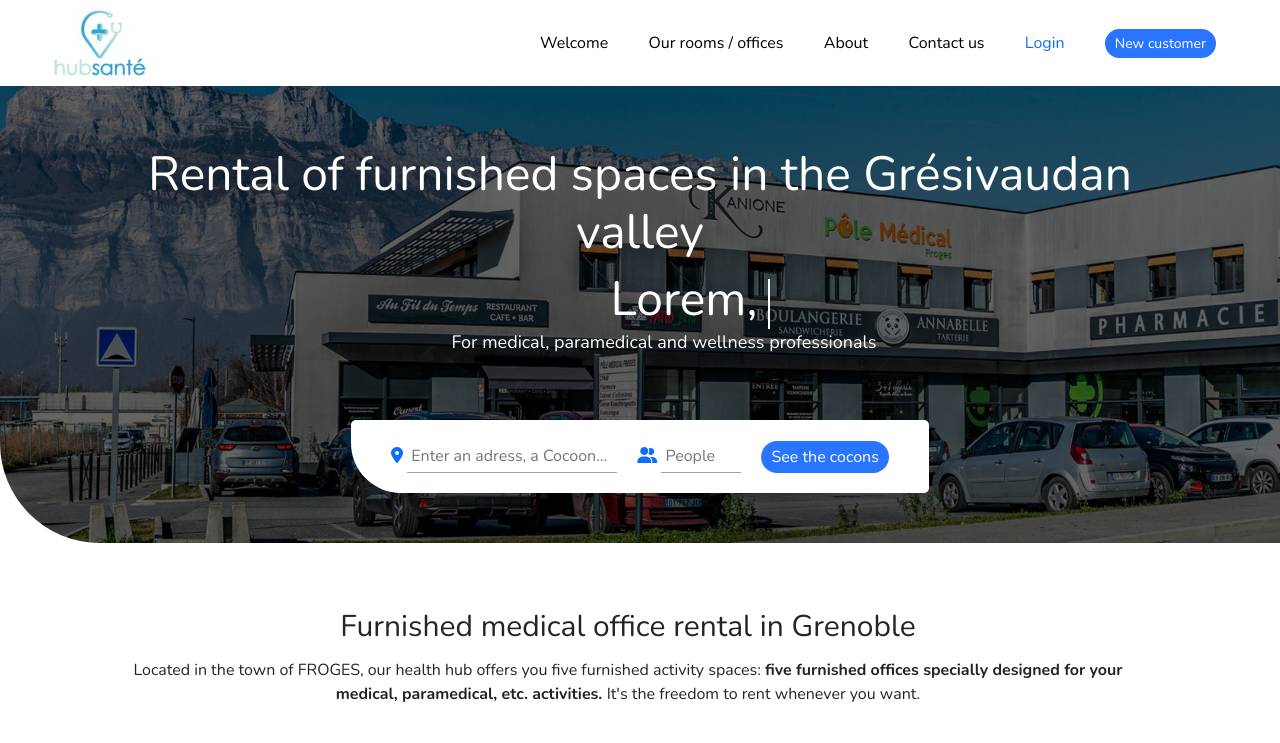
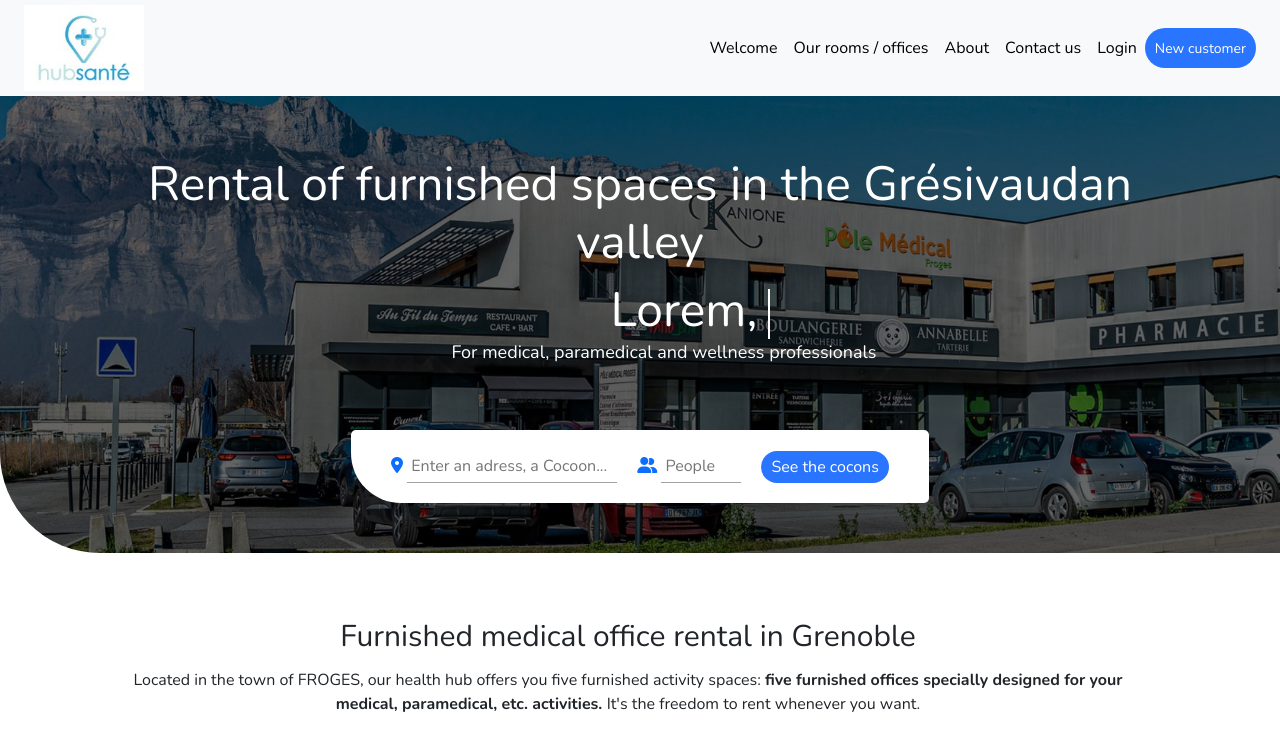
Before and after one commit to Zain0-0/cocoon-project, a plain HTML site: page index.html in a window 1280 px wide. Shown: the top 743 px of the page. Drawn offline with nearby package versions, Linux system fonts and the light colour scheme.

Commit message:
Update index.html

```diff
--- a/index.html
+++ b/index.html
@@ -18,8 +18,59 @@
 </head>
 
 <body>
+
+    <nav class="navbar navbar-expand-lg p-0 bg-body-tertiary">
+        <div class="container-fluid nav-container p-0 m-0 px-2 px-md-4 ">
+            <a class="navbar-brand" href="#">
+                <div class="nav-logo">
+                    <img src="./assets/images/logo .png" alt="">
+                </div>
+            </a>
+            <button class="navbar-toggler" type="button" data-bs-toggle="collapse"
+                    data-bs-target="#navbarSupportedContent" aria-controls="navbarSupportedContent" aria-expanded="false"
+                    aria-label="Toggle navigation">
+                    <span class="navbar-toggler-icon"></span>
+                </button>
+            <div class="nav-content rounded">
+
+
+                <div class="collapse navbar-collapse" id="navbarSupportedContent">
+                    <ul class="navbar-nav me-auto mb-2 mb-lg-0">
+                        <li class="nav-item">
+                            <a class="nav-link active" aria-current="page" href="#">
+                                Welcome
+                            </a>
+                        </li>
+                        <li class="nav-item">
+                            <a class="nav-link active" aria-current="page" href="#"> Our rooms / offices</a>
+                        </li>
+                        <li class="nav-item">
+                            <a class="nav-link active" aria-current="page" href="#"> About
+                                </a>
+                        </li>
+                        <li class="nav-item">
+                            <a class="nav-link active" aria-current="page" href="#">Contact us
+                               </a>
+                        </li>
+                        <li class="nav-item">
+                            <a class="nav-link active" aria-current="page" href="#"> Login
+                                </a>
+                        </li>
+
+                        <form class="d-flex" role="search">
+                            <button class="  blue-btn" type="submit">New customer</button>
+                        </form>
+                    </ul>
+
+                </div>
+            </div>
+        </div>
+    </nav>
+
     <div class="conatiner-fluid">
-        <section class="navbar-section">
+
+
+      <!--  <section class="navbar-section">
             <div class="row justify-content-between d-flex flex-row align-items-center ">
                 <div class="col-2">
                     <div class="nav-logo">
@@ -50,14 +101,10 @@
                     </div>
 
                 </div>
-                <!-- <div class="col-1 d-md-none">
-                    <div class="menu-icon rounded ">
-                        <i class="fa-solid fa-bars" style="color: #6d6c6c;"></i>
-                    </div>
-                </div> -->
+
 
             </div>
-        </section>
+        </section> -->
 
         <section class="hero">
             <div class="hero-banner ">
```
